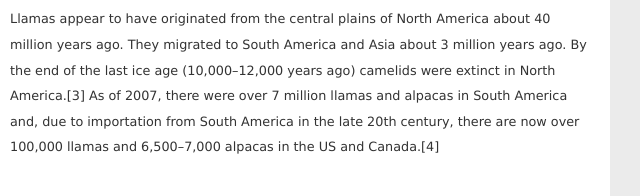
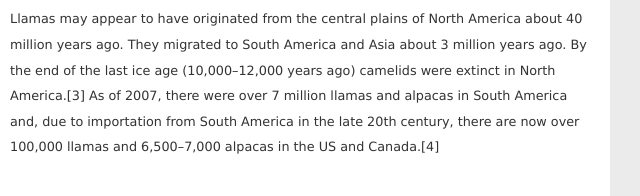
Before and after one commit to aupoddar/superllamas, a plain HTML site: page index.html in a window 1280 px wide. Shown: the part 631-827 px from the top of the page, 430-1070 px from the left. Drawn offline with Linux system fonts and the light colour scheme.

Commit message:
changed homepage content

```diff
--- a/index.html
+++ b/index.html
@@ -23,7 +23,7 @@
     <section id="maincontent">
       <p><img src="images/llama01.jpg" alt="llama" width="223" height="300" class="alignright" >The llama (Lama glama) is a South American camelid, widely used as a pack animal by the Incas[1] and other natives of the Andes mountains. In South America llamas are still used as beasts of burden, as well as for the production of fiber and meat.[2]</p>
         <p>The height of a full-grown, full-size llama is between 5.5 ft (1.7 m) to 6 ft (1.8 m) tall at the top of the head. They can weigh between approximately 280 lb (130 kg) and 450 lb (200 kg). At birth, a baby llama (called a cria) can weigh between 20 lb (9.1 kg) to 30 lb (14 kg). Llamas are very social animals and like to live with other llamas as a herd. Overall, the fiber produced by a llama is very soft and is naturally lanolin free. Llamas are intelligent and can learn simple tasks after a few repetitions. When using a pack, llamas can carry about 25% to 30% of their body weight for several miles.[3]</p>
-        <p>Llamas appear to have originated from the central plains of North America about 40 million years ago. They migrated to South America and Asia about 3 million years ago. By the end of the last ice age (10,000–12,000 years ago) camelids were extinct in North America.[3] As of 2007, there were over 7 million llamas and alpacas in South America and, due to importation from South America in the late 20th century, there are now over 100,000 llamas and 6,500–7,000 alpacas in the US and Canada.[4]</p>
+        <p>Llamas may appear to have originated from the central plains of North America about 40 million years ago. They migrated to South America and Asia about 3 million years ago. By the end of the last ice age (10,000–12,000 years ago) camelids were extinct in North America.[3] As of 2007, there were over 7 million llamas and alpacas in South America and, due to importation from South America in the late 20th century, there are now over 100,000 llamas and 6,500–7,000 alpacas in the US and Canada.[4]</p>
     </section>
 
     <footer>
```
